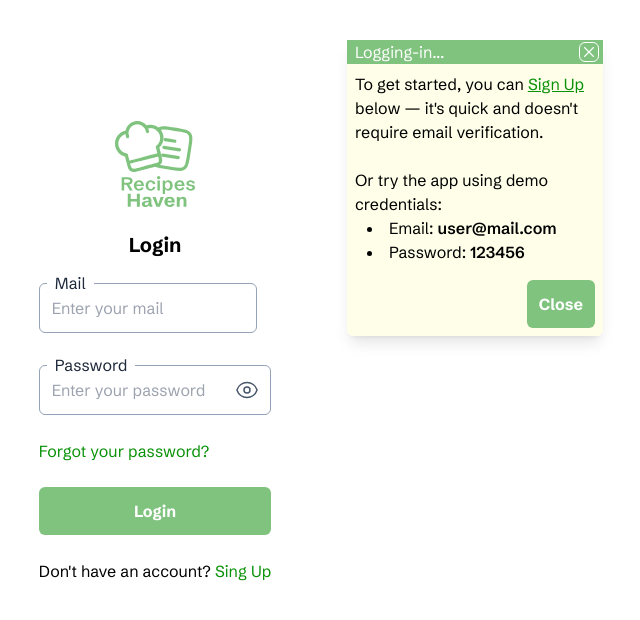
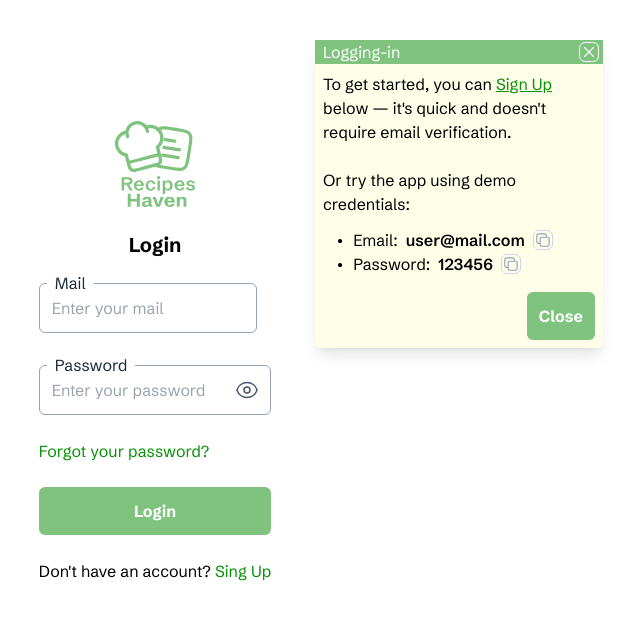
Before and after one commit to joaquincodigo/recipemanager, a Next.js app: page /login in a window 1280 px wide. Shown: the top 620 px of the page, without its empty margins (485-1125 px from the left). Built offline with nearby package versions, Linux system fonts and the light colour scheme; no server answers.

Commit message:
Added copy buttons for modal credentials

```diff
--- a/app/components/modals/LoginModal.jsx
+++ b/app/components/modals/LoginModal.jsx
@@ -1,13 +1,26 @@
 import Link from "next/link";
 import Modal, { styles } from "./Modal";
 import useViewport from "@/app/hooks/useViewport";
+import { Square2StackIcon } from "@heroicons/react/24/outline";
+
+const localStyles = {
+  copyIcon:
+    "w-5 h-5 border text-slate-400 border-slate-300 rounded-md hover:bg-slate-200",
+  credential: "flex items-center gap-2 w-max ps-3 ",
+  credentialsList: "mt-3",
+  listDecorator: "text-black select-none", // best way to have flex aligment and the decorator. Other options, like using a wrapper div, created a lot of problems.
+};
 
 export default function LoginModal() {
   const isMobile = useViewport();
 
+  const copyToClipboard = (text) => {
+    navigator.clipboard.writeText(text);
+  };
+
   return (
     <Modal
-      windowTitle="Logging-in..."
+      windowTitle="Logging-in"
       xOffset={isMobile ? "5%" : "15%"}
       yOffset={isMobile ? "2%" : "5%"}
     >
@@ -23,12 +36,30 @@ export default function LoginModal() {
 
       <p>Or try the app using demo credentials:</p>
 
-      <ul>
-        <li className={styles.credential}>
-          Email: <span className={styles.bold}>user@mail.com</span>
+      <ul className={localStyles.credentialsList}>
+        <li className={localStyles.credential}>
+          <span className={localStyles.listDecorator}>•</span>
+          Email:
+          <span className={styles.bold}>user@mail.com</span>
+          <button
+            onClick={() => {
+              copyToClipboard("user@mail.com");
+            }}
+          >
+            <Square2StackIcon className={localStyles.copyIcon} />
+          </button>
         </li>
-        <li className={styles.credential}>
-          Password: <span className={styles.bold}>123456</span>
+        <li className={localStyles.credential}>
+          <span className={localStyles.listDecorator}>•</span>
+          Password:
+          <span className={styles.bold}>123456</span>
+          <button
+            onClick={() => {
+              copyToClipboard("123456");
+            }}
+          >
+            <Square2StackIcon className={localStyles.copyIcon} />
+          </button>
         </li>
       </ul>
     </Modal>
--- a/app/components/modals/Modal.jsx
+++ b/app/components/modals/Modal.jsx
@@ -6,14 +6,13 @@ import Button from "../ui/Button";
 
 export const styles = {
   window:
-    "flex flex-col fixed z-50 min-w-52 max-w-64 rounded-md shadow-lg  backdrop-blur-sm",
+    "flex flex-col fixed z-50 min-w-52 max-w-72 rounded-md shadow-lg  backdrop-blur-sm",
   topBar: "bg-[#7FC37E] text-white flex justify-between items-center ps-2 pe-1",
   closeIcon: "w-5 h-5 border-white border-[1.5px] border-black rounded-md",
   content: "p-2",
   footer: "p-2 flex flex-grow items-end justify-end",
   link: "text-[#099107] underline",
   bold: "font-semibold",
-  credential: "w-max ps-3 list-inside list-disc",
 };
 
 export default function Modal({
```
